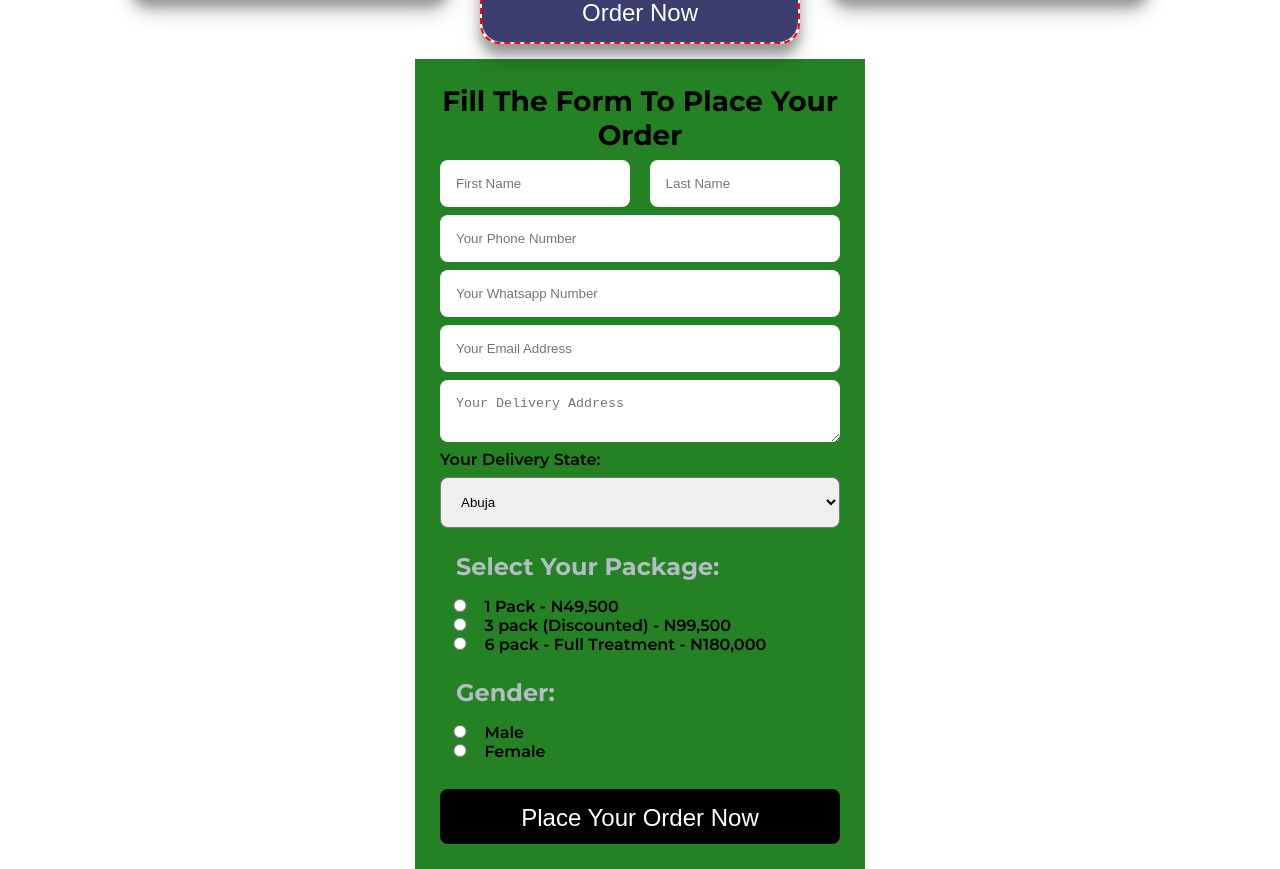
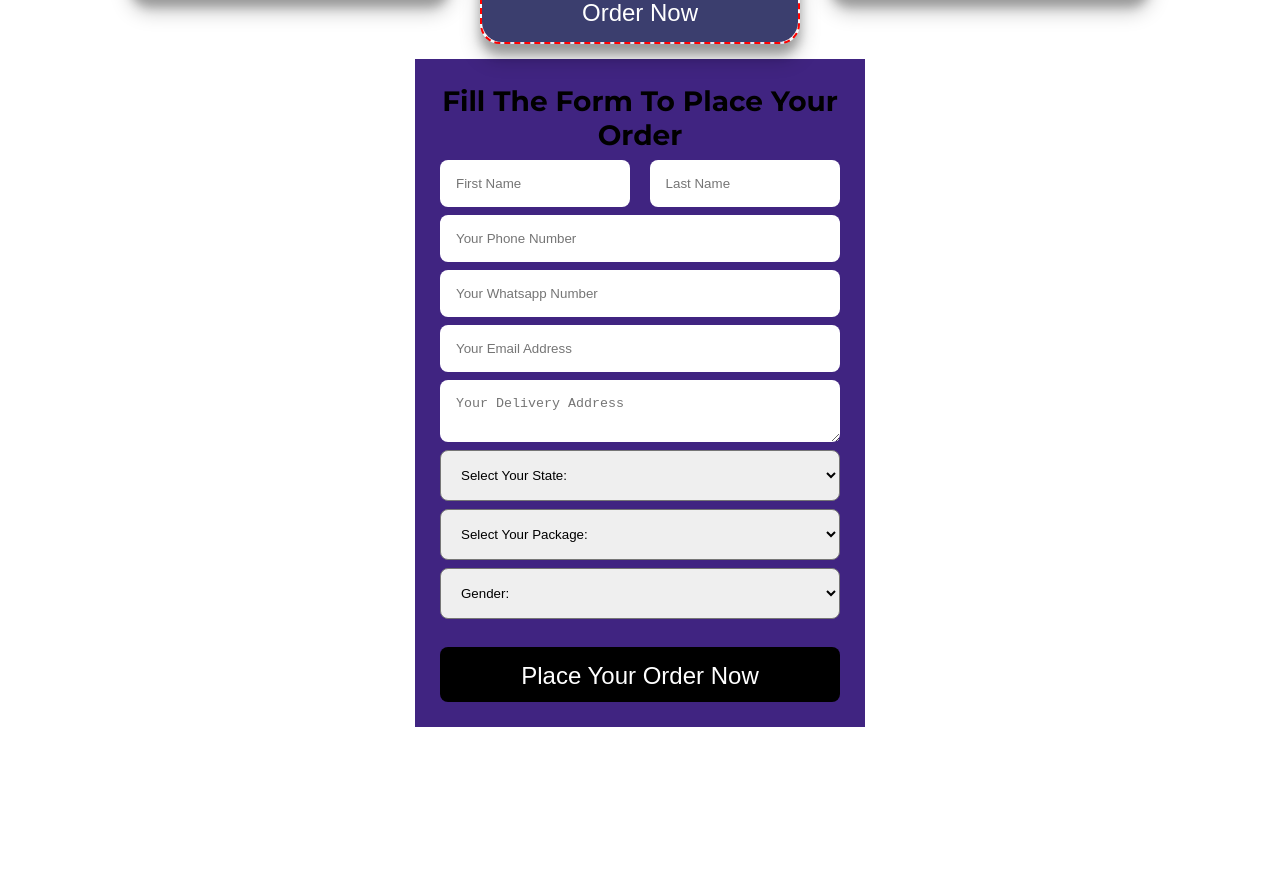
Before and after one commit to jelilking/orderpage, a plain HTML site: page index.html in a window 1280 px wide. Shown: the part 1304-2173 px from the top of the page. After the commit the page ends 2031 px from the top, so only its background shows below. Drawn offline with Linux system fonts and the light colour scheme.

Commit message:
made some changes

```diff
--- a/index.html
+++ b/index.html
@@ -1,3 +1,4 @@
+<!-- RESPOSITORIES: https://github.com/jelilking/orderpage -->
 <!DOCTYPE html>
 <html lang="en">
   <head>
@@ -172,9 +173,8 @@
 
         <!-- ==========state============== -->
 
-        <label for="State">Your Delivery State:</label>
-        <select name="State" id="" placeholder="Your Delivery State" required>
-          <option value="FCT">Abuja</option>
+        <select name="State" id="State" required>
+          <option value="">Select Your State:</option>
           <option value="Abia">Abia</option>
           <option value="Adamawa">Adamawa</option>
           <option value="Akwa ibom">Akwa ibom</option>
@@ -216,7 +216,17 @@
 
         <!-- ==========state END============== -->
 
-        <div class="package">
+        <select name="Package" id="Package" required>
+          <option value="">Select Your Package:</option>
+          <option value="3 pack - N99,500">
+            3 Pack (Discounted) - N99,500
+          </option>
+          <option value="6 pack - N180,000">
+            6 Pack Full Treatment - N180,000
+          </option>
+          <option value="1 pack - N49,500">1 Pack - N99,500</option>
+        </select>
+        <!-- <div class="package">
           <p style="text-align: initial">Select Your Package:</p>
           <input
             type="radio"
@@ -239,14 +249,20 @@
             value="6 Pack - N180,000"
           />
           <label for="female">6 pack - Full Treatment - N180,000</label>
-        </div>
-        <div class="Gender">
+        </div> -->
+        <!-- <div class="Gender">
           <p style="text-align: initial">Gender:</p>
           <input type="radio" class="none" name="Gender" value="Male" />
           <label for="male">Male</label><br />
           <input type="radio" class="none" name="Gender" value="Female" />
           <label for="female">Female</label>
-        </div>
+        </div> -->
+
+        <select name="Gender" id="Gender" required>
+          <option value="">Gender:</option>
+          <option value="Male">Male</option>
+          <option value="Female">Female</option>
+        </select>
 
         <input
           type="hidden"
--- a/style.css
+++ b/style.css
@@ -59,7 +59,8 @@ h1 {
   padding: 25px;
   width: 450px;
   /* background: rgb(235, 235, 179); */
-  background-color: rgb(36, 129, 36);
+  background-color: rgb(64, 36, 129);
+  /* background-color: rgb(36, 129, 36); */
   display: flex;
   flex-direction: column;
   gap: 0.5rem;
```
